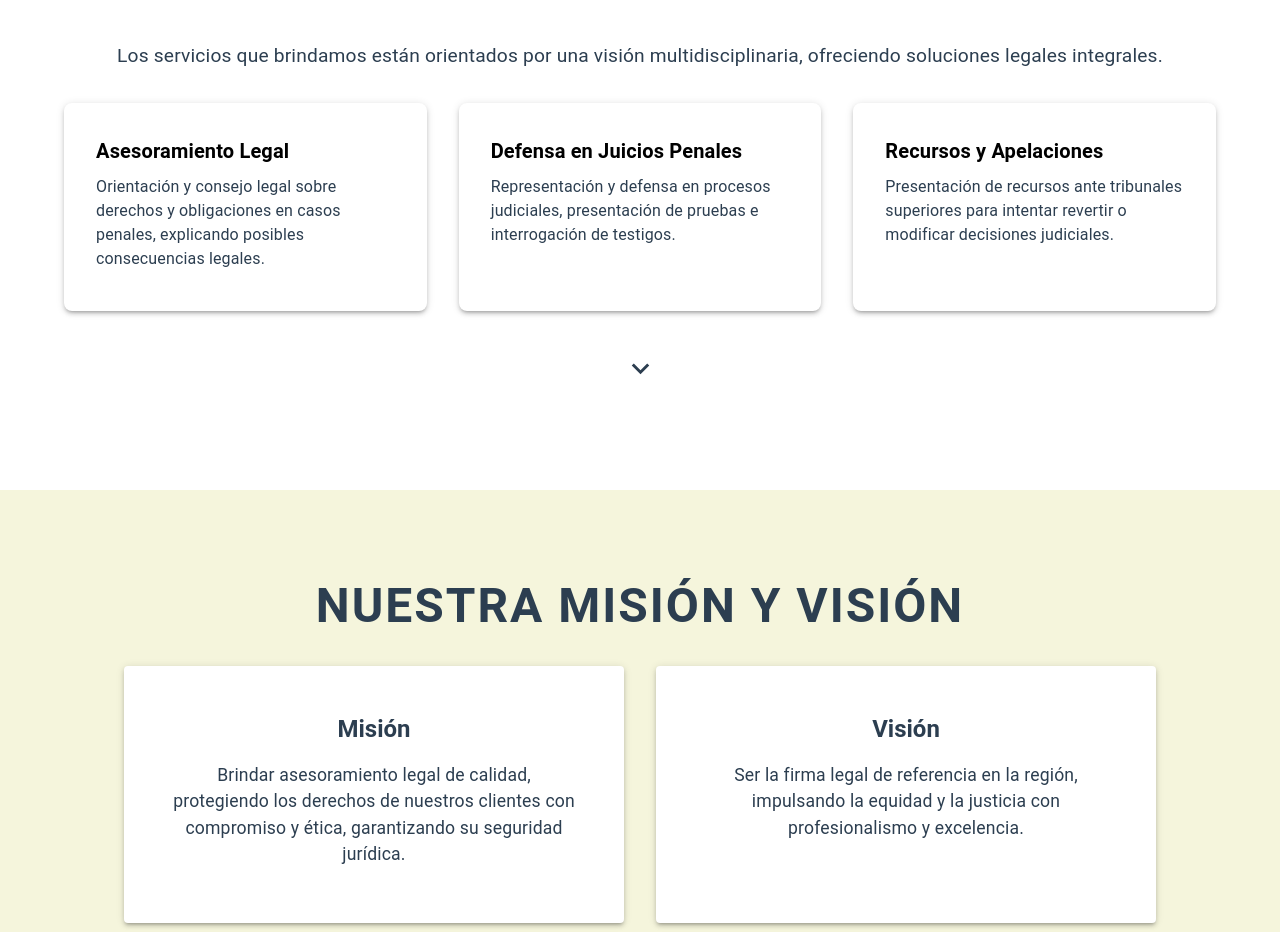
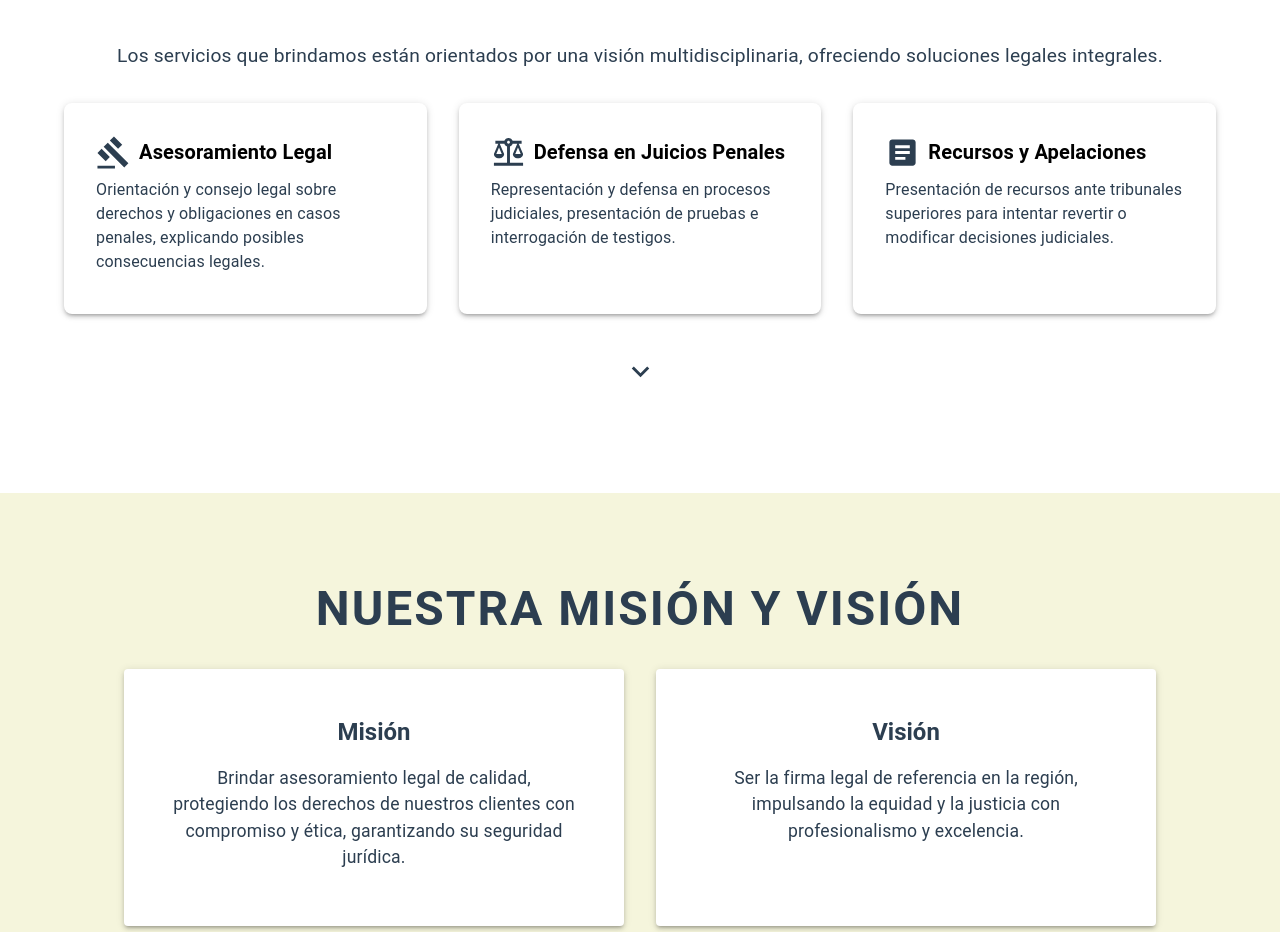
Before and after one commit to GerardoLucero/lawyers-site, a React (Vite) app: page / in a window 1280 px wide. Shown: the part 782-1714 px from the top of the page. Built offline with nearby package versions, Linux system fonts and the light colour scheme.

Commit message:
feat: add icon services

```diff
--- a/src/pages/Services.jsx
+++ b/src/pages/Services.jsx
@@ -1,8 +1,23 @@
 import React, { useState } from "react";
 import { Container, Typography, Box, Grid, Card, CardContent, IconButton } from "@mui/material";
+import { Gavel, Balance, Article, CorporateFare, Business, Policy, EditNote, Groups, AccountBalance, Work, Assignment, PersonSearch } from "@mui/icons-material";
 import ExpandMoreIcon from "@mui/icons-material/ExpandMore";
 import ExpandLessIcon from "@mui/icons-material/ExpandLess";
 import theme from "../theme";
+
+const iconsMap = {
+    "Asesoramiento Legal": <Gavel fontSize="large" sx={{ color: theme.palette.primary.main, mr: 1 }} />,
+    "Defensa en Juicios Penales": <Balance fontSize="large" sx={{ color: theme.palette.primary.main, mr: 1 }} />,
+    "Recursos y Apelaciones": <Article fontSize="large" sx={{ color: theme.palette.primary.main, mr: 1 }} />,
+    "Negociación de Acuerdos y Conformidades": <CorporateFare fontSize="large" sx={{ color: theme.palette.primary.main, mr: 1 }} />,
+    "Libertad Condicional y Beneficios Penitenciarios": <Business fontSize="large" sx={{ color: theme.palette.primary.main, mr: 1 }} />,
+    "Investigación y Recopilación de Pruebas": <PersonSearch fontSize="large" sx={{ color: theme.palette.primary.main, mr: 1 }} />,
+    "Asistencia en Declaraciones y Detenciones": <Policy fontSize="large" sx={{ color: theme.palette.primary.main, mr: 1 }} />,
+    "Asesoría Legal para Empresas": <Groups fontSize="large" sx={{ color: theme.palette.primary.main, mr: 1 }} />,
+    "Constitución de Sociedades": <AccountBalance fontSize="large" sx={{ color: theme.palette.primary.main, mr: 1 }} />,
+    "Redacción de Estatutos y Contratos": <Work fontSize="large" sx={{ color: theme.palette.primary.main, mr: 1 }} />,
+    "Redacción de Poderes": <EditNote fontSize="large" sx={{ color: theme.palette.primary.main, mr: 1 }} />,
+};
 
 const services = [
     { title: "Asesoramiento Legal", description: "Orientación y consejo legal sobre derechos y obligaciones en casos penales, explicando posibles consecuencias legales." },
@@ -36,9 +51,12 @@ function Services() {
                     <Grid item xs={12} sm={6} md={4} key={index}>
                         <Card sx={{ backgroundColor: theme.palette.background.paper, boxShadow: 3, borderRadius: 2, p: 2, height: "100%" }}>
                             <CardContent>
-                                <Typography variant="h6" fontWeight="bold" sx={{ color: theme.palette.text.primary, mb: 1 }}>
-                                    {service.title}
-                                </Typography>
+                                <Box sx={{ display: "flex", alignItems: "center", mb: 1 }}>
+                                    {iconsMap[service.title]}
+                                    <Typography variant="h6" fontWeight="bold" sx={{ color: theme.palette.text.primary }}>
+                                        {service.title}
+                                    </Typography>
+                                </Box>
                                 <Typography sx={{ color: theme.palette.text.secondary, fontSize: "1rem" }}>
                                     {service.description}
                                 </Typography>
```
